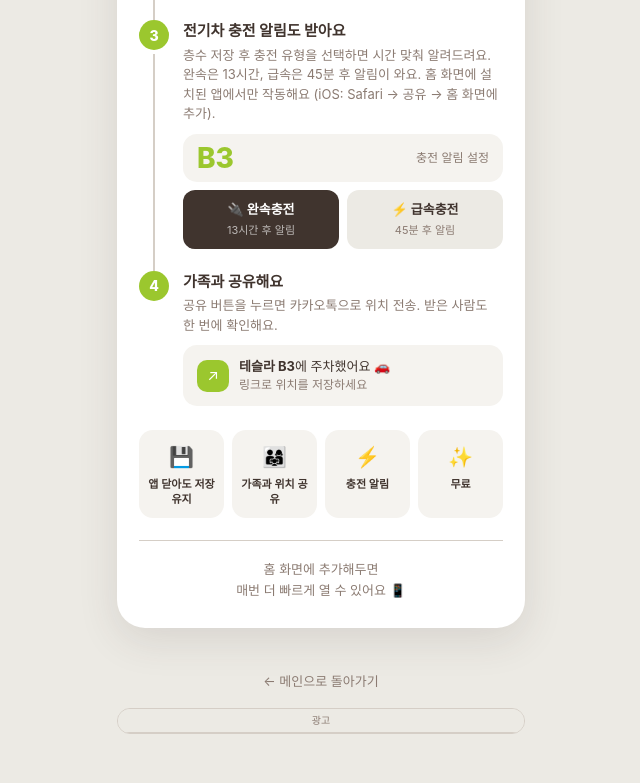
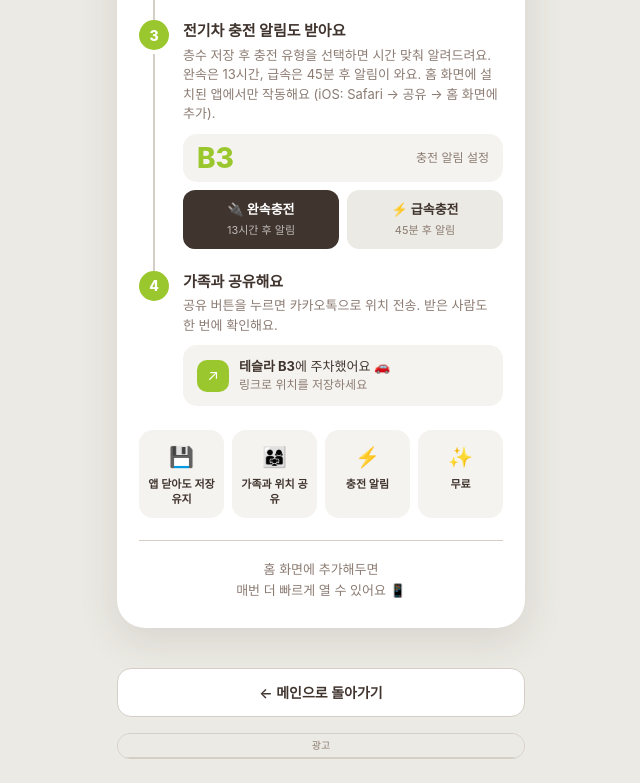
Before and after one commit to ssedol/myfloor, a Next.js app: page /guide in a window 1280 px wide. Shown: the part 731-1514 px from the top of the page, without its empty margins (319-959 px from the left). Before the commit the page ends 1489 px from the top, so only its background shows below. Built offline with nearby package versions, Linux system fonts and the light colour scheme; a web font is replaced by a local one.

Commit message:
feat: style back links as bordered buttons on guide and install pages
Co-Authored-By: Claude Opus 4.8 <noreply@anthropic.com>
Claude-Session: https://claude.ai/code/session_01AUFiyQ6XaR5hEruvqeQkNg

```diff
--- a/src/app/guide/page.tsx
+++ b/src/app/guide/page.tsx
@@ -353,14 +353,26 @@ export default function GuidePage() {
         </div>
       </div>
       <div style={{ maxWidth: 440, margin: "0 auto", padding: "0 16px 24px" }}>
-        <div style={{ textAlign: "center", marginBottom: 16 }}>
-          <a
-            href="/"
-            style={{ fontSize: 13, color: SUB, textDecoration: "none", display: "inline-flex", alignItems: "center", gap: 4 }}
-          >
-            ← 메인으로 돌아가기
-          </a>
-        </div>
+        <a
+          href="/"
+          style={{
+            display: "flex",
+            alignItems: "center",
+            justifyContent: "center",
+            gap: 4,
+            fontSize: 14,
+            fontWeight: 600,
+            color: BROWN,
+            textDecoration: "none",
+            background: WHITE,
+            border: `1px solid ${DIVIDER}`,
+            borderRadius: 14,
+            padding: "13px 0",
+            marginBottom: 16,
+          }}
+        >
+          ← 메인으로 돌아가기
+        </a>
         <div style={{ border: `1px solid ${DIVIDER}`, borderRadius: 16, overflow: "hidden" }}>
           <p style={{ textAlign: "center", fontSize: 10, color: SUB, padding: "4px 0", background: "#ECEAE4", borderBottom: `1px solid ${DIVIDER}`, margin: 0 }}>광고</p>
           <KakaoAd unit="DAN-Dhyb259IAundNvL3" width={320} height={50} />
--- a/src/app/install/page.tsx
+++ b/src/app/install/page.tsx
@@ -127,12 +127,18 @@ function BackLink() {
     <a
       href={backHref}
       style={{
-        fontSize: 13,
-        color: SUB,
+        display: "flex",
+        alignItems: "center",
+        justifyContent: "center",
+        gap: 4,
+        fontSize: 14,
+        fontWeight: 600,
+        color: BROWN,
         textDecoration: "none",
-        display: "inline-flex",
-        alignItems: "center",
-        gap: 4,
+        background: WHITE,
+        border: `1px solid ${DIVIDER}`,
+        borderRadius: 14,
+        padding: "13px 0",
       }}
     >
       {backLabel}
@@ -337,8 +343,8 @@ export default function InstallPage() {
         </div>
 
         {/* 뒤로가기 */}
-        <div style={{ textAlign: "center", marginTop: 20 }}>
-          <Suspense fallback={<a href="/guide" style={{ fontSize: 13, color: SUB, textDecoration: "none" }}>← 돌아가기</a>}>
+        <div style={{ marginTop: 20 }}>
+          <Suspense fallback={null}>
             <BackLink />
           </Suspense>
         </div>
```
